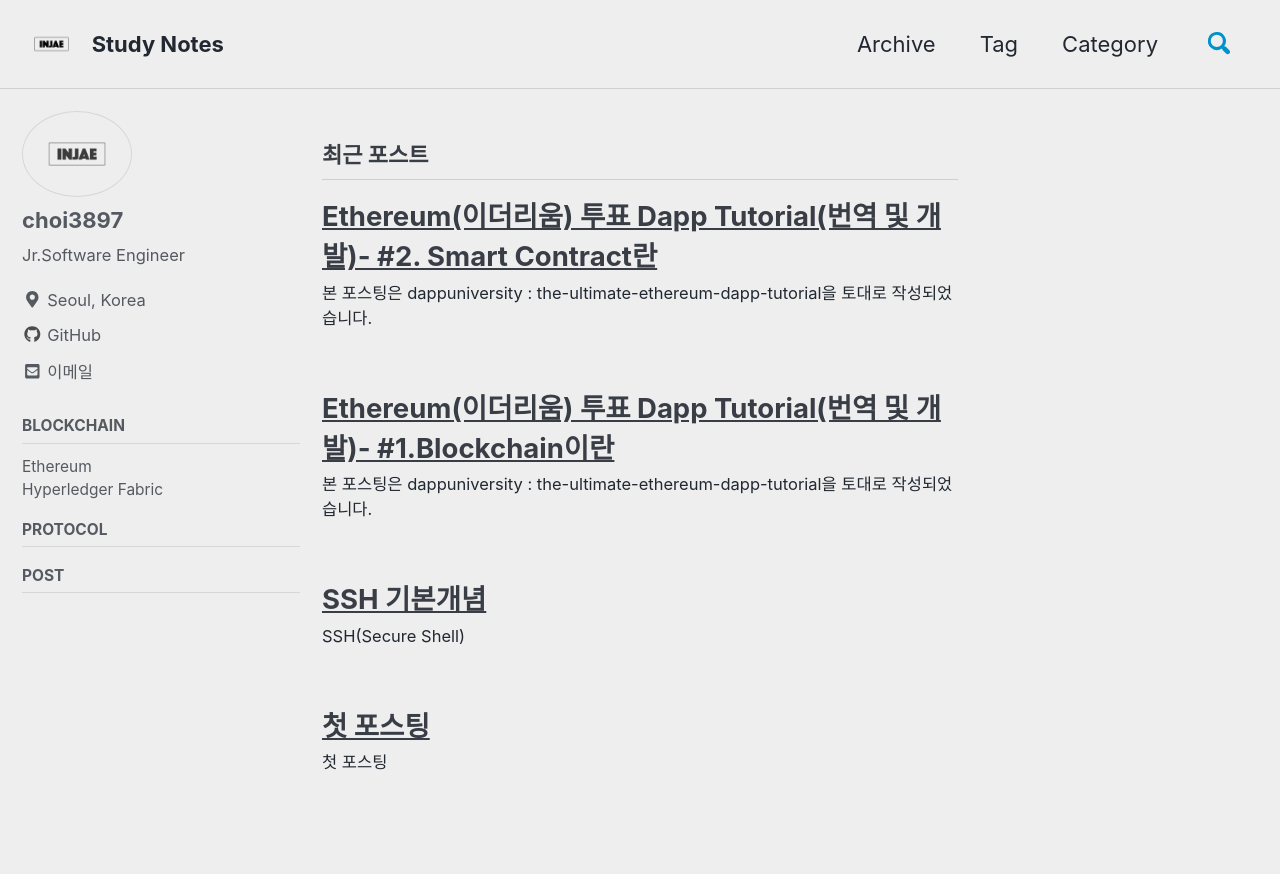
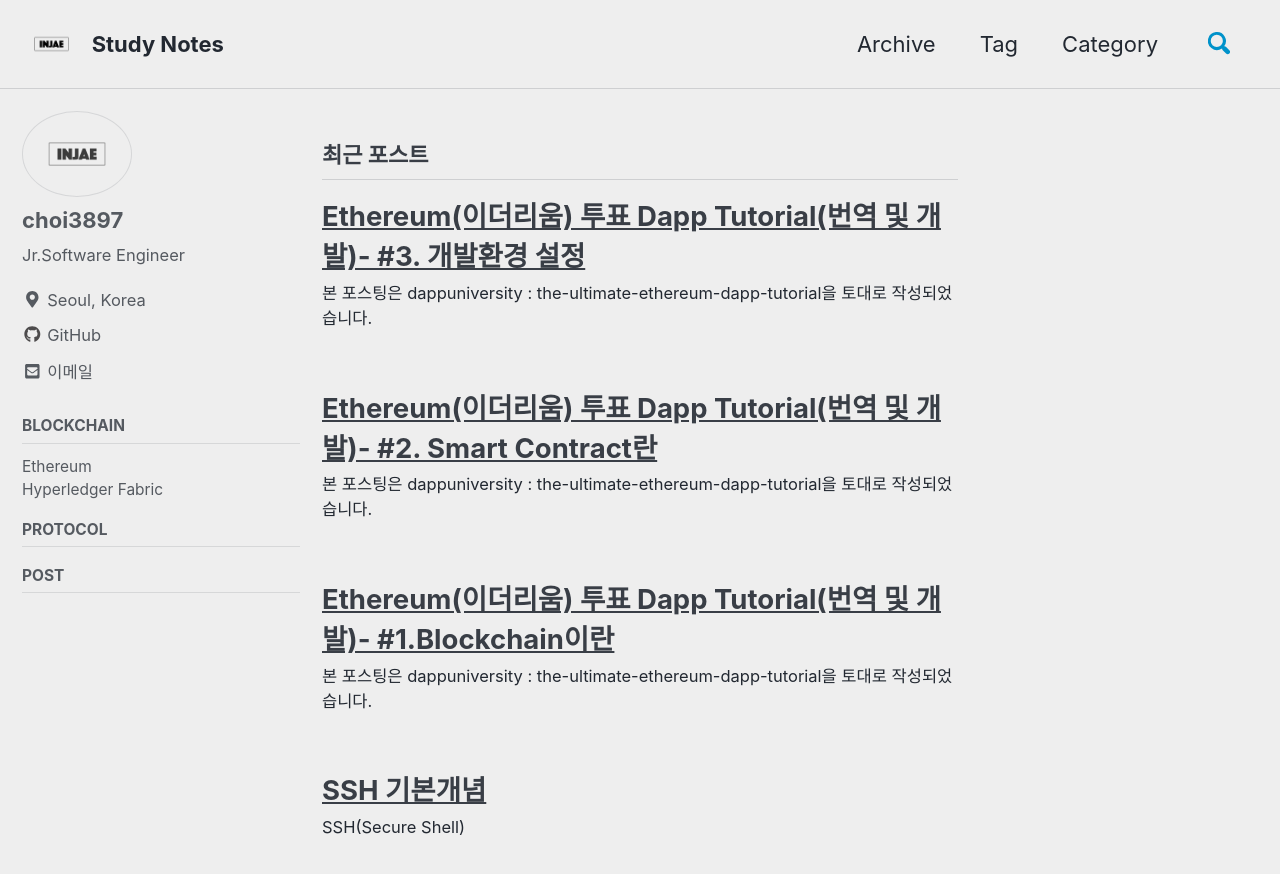
Before and after one commit to choi3897/choi3897.github.io, a Jekyll site: the page built from index.html, in a window 1280 px wide and 900 px high. Shown: the top 874 px of the window. Built offline with Jekyll 4.4.1, drawn with Linux system fonts in a browser that asks for light colours; cached includes are drawn as plain includes; nearby versions of some CDN libraries; the list of posts is cut into pages by our own code; part of the change alters nothing that is shown.

Commit message:
eth-dapp #3 posting

````diff
--- a/_posts/2019-01-25-ethereum-dapp-1.md
+++ b/_posts/2019-01-25-ethereum-dapp-1.md
@@ -16,7 +16,7 @@ lastmod: 2019-01-26 19:00:00 -0900
 
 1. **Ethereum(이더리움) 투표 Dapp Tutorial 개발 - #1.Blockchain이란**
 2. [Ethereum(이더리움) 투표 Dapp Tutorial 개발 - #2.Smart Contract란](https://choi3897.github.io/ethereum/ethereum-dapp-2/#)
-3. Ethereum(이더리움) 투표 Dapp Tutorial 개발 - #3.개발환경 설정
+3. [Ethereum(이더리움) 투표 Dapp Tutorial 개발 - #3.개발환경 설정](https://choi3897.github.io/ethereum/ethereum-dapp-3/#)
 4. Ethereum(이더리움) 투표 Dapp Tutorial 개발 - #4.Smoke Test - Step 1(개발 시작)
 5. Ethereum(이더리움) 투표 Dapp Tutorial 개발 - #5.List Candidates - Step 2
 6. Ethereum(이더리움) 투표 Dapp Tutorial 개발 - #6. Cast Votes - Step 3
--- a/_posts/2019-01-26-ethereum-dapp-2.md
+++ b/_posts/2019-01-26-ethereum-dapp-2.md
@@ -16,7 +16,7 @@ lastmod: 2019-01-26 19:00:00 -0900
 
 1. [Ethereum(이더리움) 투표 Dapp Tutorial 개발 - #1.Blockchain이란](https://choi3897.github.io/ethereum/ethereum-dapp-1/#)
 2. **Ethereum(이더리움) 투표 Dapp Tutorial 개발 - #2.Smart Contract란**
-3. Ethereum(이더리움) 투표 Dapp Tutorial 개발 - #3.개발환경 설정
+3.[Ethereum(이더리움) 투표 Dapp Tutorial 개발 - #3.개발환경 설정](https://choi3897.github.io/ethereum/ethereum-dapp-3/#)
 4. Ethereum(이더리움) 투표 Dapp Tutorial 개발 - #4.Smoke Test - Step 1(개발 시작)
 5. Ethereum(이더리움) 투표 Dapp Tutorial 개발 - #5.List Candidates - Step 2
 6. Ethereum(이더리움) 투표 Dapp Tutorial 개발 - #6. Cast Votes - Step 3
--- /dev/null
+++ b/_posts/2019-01-26-ethereum-dapp-3.md
@@ -0,0 +1,104 @@
+---
+title: "Ethereum(이더리움) 투표 Dapp Tutorial(번역 및 개발)- #3. 개발환경 설정"
+date: 2019-01-26 23:00:00 -0900
+categories: ethereum
+tags:
+  - Blockchain
+  - Ethereum
+  - Dapp
+  - Solidity
+lastmod: 2019-01-26 23:00:00 -0900
+---
+
+**본 포스팅은 [dappuniversity : the-ultimate-ethereum-dapp-tutorial](http://www.dappuniversity.com/articles/the-ultimate-ethereum-dapp-tutorial)을 토대로 작성되었습니다.**
+
+# 목록
+
+1. [Ethereum(이더리움) 투표 Dapp Tutorial 개발 - #1.Blockchain이란](https://choi3897.github.io/ethereum/ethereum-dapp-1/#)
+2. [Ethereum(이더리움) 투표 Dapp Tutorial 개발 - #2.Smart Contract란](https://choi3897.github.io/ethereum/ethereum-dapp-2/#)
+3. **Ethereum(이더리움) 투표 Dapp Tutorial 개발 - #3.개발환경 설정**
+4. Ethereum(이더리움) 투표 Dapp Tutorial 개발 - #4.Smoke Test - Step 1(개발 시작)
+5. Ethereum(이더리움) 투표 Dapp Tutorial 개발 - #5.List Candidates - Step 2
+6. Ethereum(이더리움) 투표 Dapp Tutorial 개발 - #6. Cast Votes - Step 3
+7. Ethereum(이더리움) 투표 Dapp Tutorial 개발 - #7. Watch Events - Step 4(개발 완료)
+
+## 개발환경 설정
+
+---
+
+### Node Package Manager(NPM)
+
+가장 먼저 설치해야할건 node.js기반의 Node Package Manager이다. 버전 상관없이 최신버전으로 받아두면 된다.
+
+자신의 개발환경에 node가 깔려있는지 확인하고자 한다면 아래와 같이 입력하면 된다.
+
+```sh
+$ node -v
+```
+
+node가 깔려있지 않다면 아래 명령어로 설치하면 된다.
+
+```sh
+$ brew(apt-get) install nodejs
+```
+
+### Truffle Framework
+
+<span style="color:#4169E1">**Truffle Framework**</span>는 이더리움 블록체인에서 dApp(decentralize Application, 탈중앙화 어플리케이션)을 쉽게 만들게 도와주는 프레임워크다.
+
+Truffle Framework는 Solidity로 스마크 계약을 작성할 수 있는 툴들을 제공해준다.
+
+또한, Truffle은 우리가 작성한 스마트 계약의 테스트와 블록체인으로의 배포를 도와준다.
+
+뿐만 아니라, 폴더 구조를 미리 만들어 client-side application 소스코드의 공간도 미리 만들어준다.
+
+아래 명령어로 truffle을 설치한다.
+
+```sh
+$ npm install -g truffle
+```
+
+### Ganache
+
+<span style="color:#4169E1">**Ganache**</span>는 Local in-memory Blockchain 환경이다. [Download Ganache Link](https://truffleframework.com/ganache) 를 통해 설치 가능하다.
+
+Ganache는 10개의 external accounts 주소에 각각 가상의 100 이더(Ether)가 들어있는 로컬 이더리움 블록체인이다.
+
+### Metamask
+
+[Metamask extension for Google Chrome](https://chrome.google.com/webstore/detail/metamask/nkbihfbeogaeaoehlefnkodbefgpgknn?hl=en).
+
+<span style="color:#4169E1">**Metamask**</span>는 블록체인을 사용하기 위한(블록체인 네트워크에 접속하기 위한) 도구중 하나이다.
+
+Metamask는 우리의 투표 dApp 개발에 아래와 같은 도움을 준다.
+
+1) Ganache로 구성한 로컬 이더리움 블록체인 네트워크에 Ganache에서 생성된 개인 계정으로 접속
+2) 우리가 작성한 스마트 계약을 실행(Transaction 발생 비용 Gas 지불)
+
+### Solidity
+
+truffle로 개발하기 때문에 solc와 같은 Solidity Compiler를 별도 설치하지 않아도 된다.
+
+스마트 계약 작성 시에 Solidity 버전을 명시하게 되는데, 원작자는 solidity^0.4.23 버전을 사용했지만 일부 truffle 호환성 때문에 필자는 <span style="color:#4169E1">**solidity^0.5.0**</span>으로 개발했다.
+
+### IDE
+
+이는 사용자마다 다르겠지만 나는 <span style="color:#4169E1">**Visual Studio Code**</span>(vscode)을 사용했다.
+
+solidity, truffle 등 다양한 Extension으로 스마트 계약 개발을 편리하게 도와준다.
+
+## 필자 개발환경 Version Info
+
+```sh
+$ node -v
+v11.6.0
+
+$ truffle --version
+Truffle v5.0.2 - a development framework for Ethereum
+```
+
+solidity version : 0.5.0
+
+### 참고
+
+[dappuniversity : the-ultimate-ethereum-dapp-tutorial](http://www.dappuniversity.com/articles/the-ultimate-ethereum-dapp-tutorial)
````
